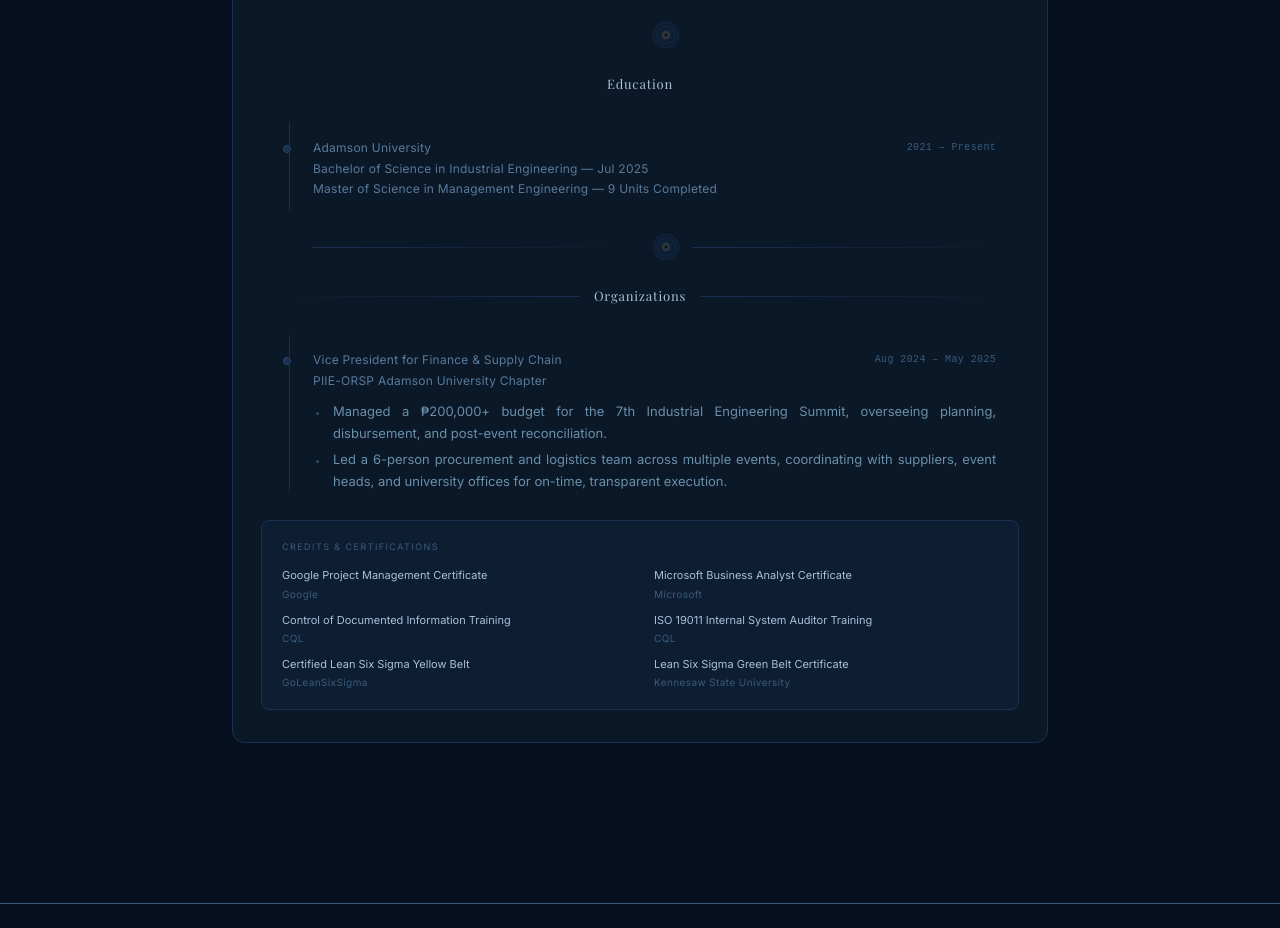
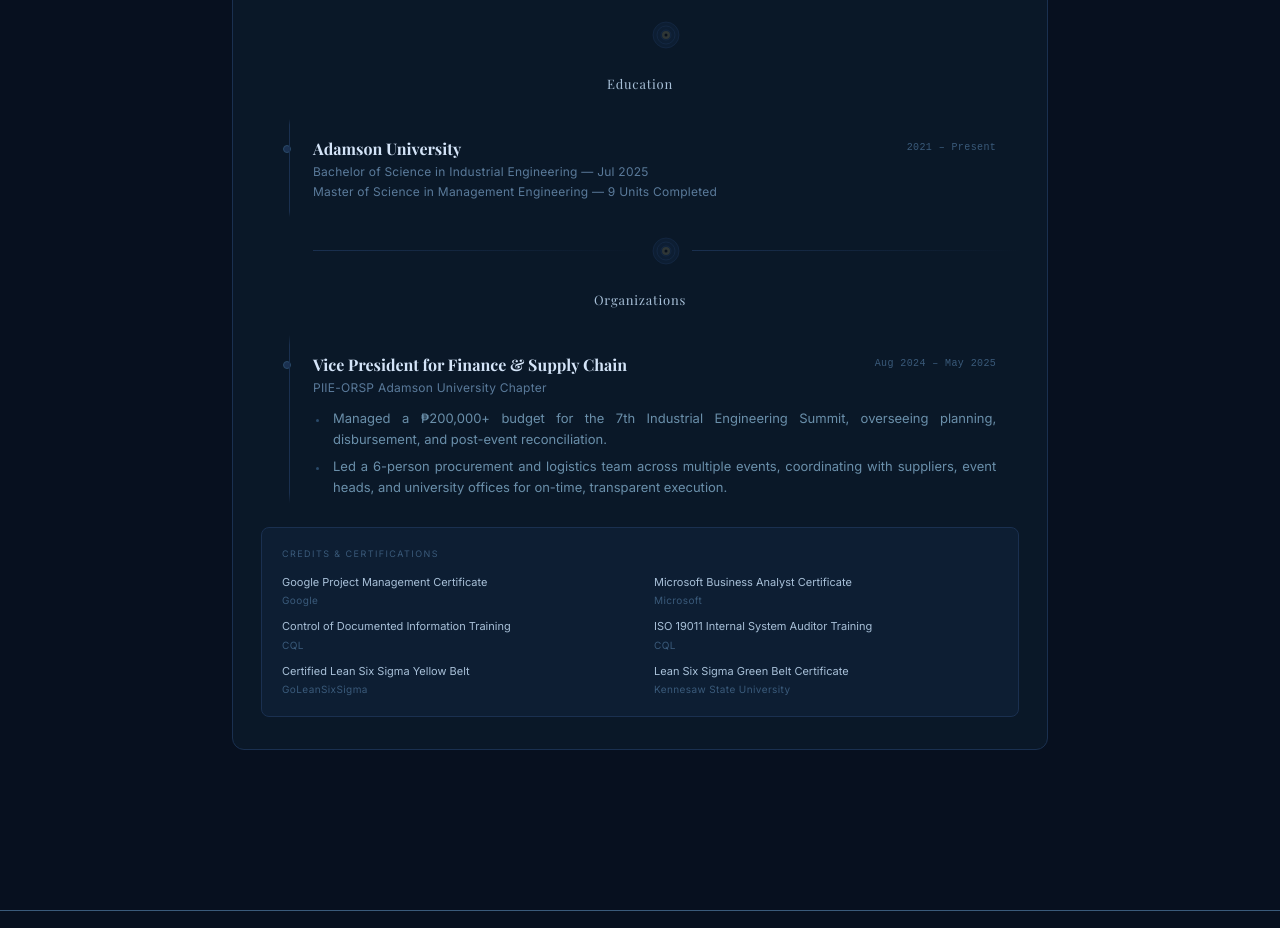
Before and after one commit to Ange-09/ryansantiago-webdev, a Next.js app: page /background in a window 1280 px wide. Shown: the part 1380-2308 px from the top of the page. Built offline with nearby package versions, Linux system fonts and the light colour scheme.

Commit message:
Footer change

```diff
--- a/src/app/(main)/a-components/footer/Footer.tsx
+++ b/src/app/(main)/a-components/footer/Footer.tsx
@@ -7,9 +7,9 @@ interface SocialLink {
 }
 
 const SOCIAL_LINKS: SocialLink[] = [
-  { label: "Instagram", href: "https://www.google.com.ph/index.html" },
+  { label: "Facebook", href: "https://www.google.com.ph/index.html" },
   { label: "LinkedIn", href: "#" },
-  { label: "GitHub", href: "#" },
+  { label: "Email", href: "/contact" },
 ];
 
 export default function Footer() {
--- a/src/app/(main)/background/ExperienceSection.tsx
+++ b/src/app/(main)/background/ExperienceSection.tsx
@@ -145,7 +145,7 @@ function EducationTrack({ entry }: { entry: EducationEntry }) {
       <div className={styles.trackBody}>
         <div className={styles.entryHeader}>
           <div className={styles.entryHeaderLeft}>
-            <h3 className={styles.companyName}>{entry.institution}</h3>
+            <h3 className={styles.roleTitle}>{entry.institution}</h3>
             {entry.degrees.map((deg) => (
               <p key={deg} className={styles.roleLabel}>
                 {deg}
@@ -180,7 +180,7 @@ function OrganizationTrack({ entry }: { entry: OrganizationEntry }) {
       <div className={styles.trackBody}>
         <div className={styles.entryHeader}>
           <div className={styles.entryHeaderLeft}>
-            <h3 className={styles.companyName}>{entry.title}</h3>
+            <h3 className={styles.roleTitle}>{entry.title}</h3>
             <p className={styles.roleLabel}>{entry.org}</p>
           </div>
           <span className={styles.period}>{entry.period}</span>
--- a/src/app/(main)/contact/page.tsx
+++ b/src/app/(main)/contact/page.tsx
@@ -1,8 +1,4 @@
 import ContactSection from "./ContactSection";
-
-export const metadata = {
-  title: "Contact — VERVE",
-};
 
 export default function ContactPage() {
   return (
```
